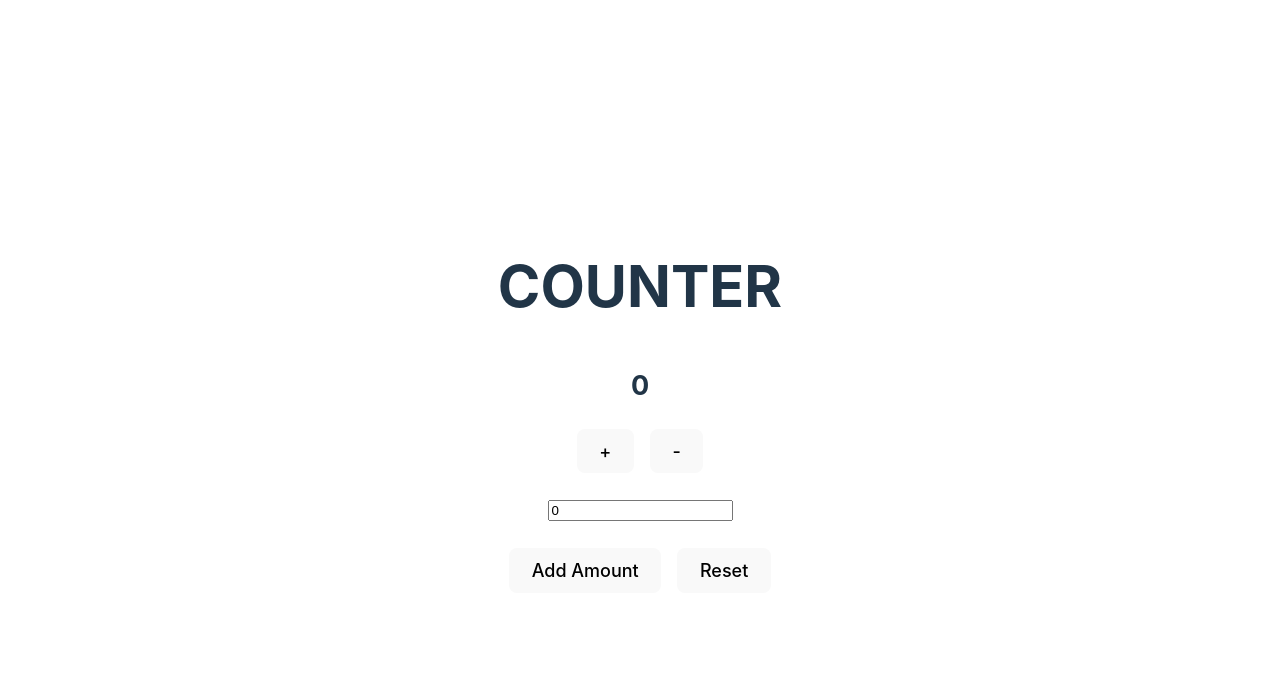
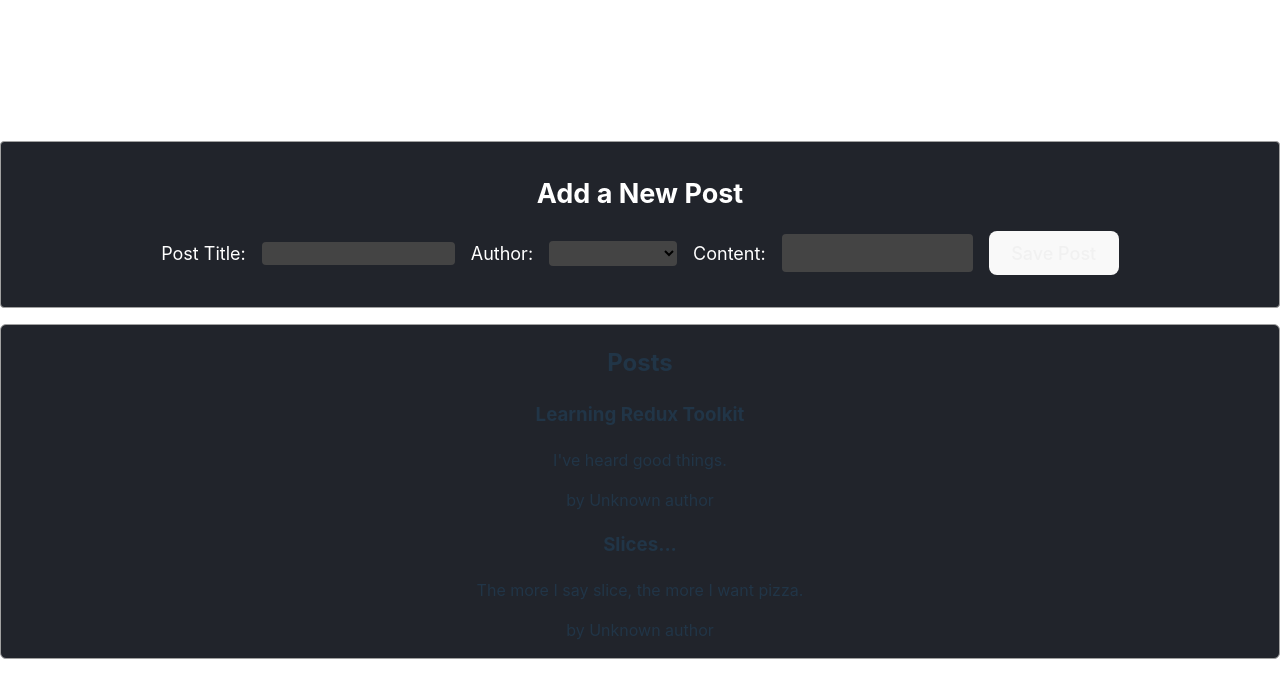
Before and after one commit to daniel-avzaradel/react-redux-toolkit, a React (Vite) app: page / in a window 1280 px wide. Shown: the top 698 px of the page. Built offline with nearby package versions, Linux system fonts and the light colour scheme.

Commit message:
fixing css

```diff
--- a/src/App.css
+++ b/src/App.css
@@ -2,15 +2,9 @@
   max-width: 1280px;
   text-align: center;
   width: 100%;
-  margin: auto;
+  margin: 0 auto;
 }
 
-.logo {
-  height: 6em;
-  padding: 1.5em;
-  will-change: filter;
-  transition: filter 300ms;
-}
 .logo:hover {
   filter: drop-shadow(0 0 2em #646cffaa);
 }
@@ -28,7 +22,17 @@
 }
 
 .App {
+  display: flex;
+  flex-direction: column;
   width: 100%;
+  gap: 1rem;
+  margin: 0 auto;
+  box-sizing: border-box;
+  & > * {
+    border: 1px solid #a1a1a1;
+    border-radius: 6px;
+    background-color: #21242b;
+  }
 }
 
 @media (prefers-reduced-motion: no-preference) {
--- a/src/App.tsx
+++ b/src/App.tsx
@@ -1,10 +1,13 @@
-import Counter from "./features/counter/Counter";
+// import Counter from "./features/counter/Counter";
 import './App.css';
+import AddPostForm from './features/posts/AddPostForm';
+import PostsList from './features/posts/PostsList';
 
 function App() {
   return (
     <main className="App">
-      <Counter />
+      <AddPostForm />
+      <PostsList />
     </main>
   );
 }
--- a/src/app/store.ts
+++ b/src/app/store.ts
@@ -1,14 +1,14 @@
 import { configureStore } from "@reduxjs/toolkit";
 import counterReducer from '../features/counter/counterSlice'
-// import postsReducer from '../features/posts/postsSlice';
-// import usersReducer from '../features/users/usersSlice';
+import postsReducer from '../features/posts/postSlice';
+import usersReducer from '../features/users/usersSlice';
 
 
 export const store = configureStore({
     reducer: {
         count: counterReducer,
-        // posts: postsReducer,
-        // users: usersReducer
+        posts: postsReducer,
+        users: usersReducer
     }
 })
 
--- /dev/null
+++ b/src/features/posts/AddPostForm.tsx
@@ -0,0 +1,74 @@
+import { useState } from "react";
+import { useDispatch, useSelector } from "react-redux";
+
+import { postAdded } from "./postSlice";
+import { selectAllUsers } from "../users/usersSlice";
+import { PostsSection } from "./posts.module";
+
+const AddPostForm = () => {
+
+  const dispatch = useDispatch();
+
+  const [title, setTitle] = useState("");
+  const [content, setContent] = useState("");
+  const [userId, setUserId] = useState("");
+
+  const users = useSelector(selectAllUsers);
+
+  const onTitleChanged = (e: React.ChangeEvent<HTMLInputElement>) =>
+    setTitle(e.target.value);
+  const onContentChanged = (e: React.ChangeEvent<HTMLTextAreaElement>) =>
+    setContent(e.target.value);
+  const onAuthorChanged = (e: React.ChangeEvent<HTMLSelectElement>) =>
+    setUserId(e.target.value);
+
+  const onSavePostClicked = () => {
+    if (title && content) {
+      dispatch(postAdded(title, content, userId));
+      setTitle("");
+      setContent("");
+    }
+  };
+
+  const canSave = Boolean(title) && Boolean(content) && Boolean(userId);
+
+  const usersOptions = users.map(user => {
+    return (
+      <option key={user.id} value={user.id}>
+            {user.name}
+      </option>
+    )
+  })
+
+  return (
+    <PostsSection>
+      <h2>Add a New Post</h2>
+      <form>
+        <label htmlFor="postTitle">Post Title:</label>
+        <input
+          type="text"
+          id="postTitle"
+          name="postTitle"
+          value={title}
+          onChange={onTitleChanged}
+        />
+        <label htmlFor="postAuthor">Author:</label>
+        <select id="postAuthor" value={userId} onChange={onAuthorChanged}>
+          <option value=""></option>
+          {usersOptions}
+        </select>
+        <label htmlFor="postContent">Content:</label>
+        <textarea
+          id="postContent"
+          name="postContent"
+          value={content}
+          onChange={onContentChanged}
+        />
+        <button type="button" onClick={onSavePostClicked} disabled={!canSave}>
+          Save Post
+        </button>
+      </form>
+    </PostsSection>
+  );
+};
+export default AddPostForm;
--- /dev/null
+++ b/src/features/posts/PostAuthor.tsx
@@ -0,0 +1,15 @@
+import { useSelector } from "react-redux";
+import { selectAllUsers } from "../users/usersSlice";
+
+interface PostAuthorProps {
+  userId: string | undefined
+}
+
+const PostAuthor = ({ userId }: PostAuthorProps) => {
+    const users = useSelector(selectAllUsers)
+
+    const author = users.find(user => user.id === userId);
+
+    return <span>by {author ? author.name : 'Unknown author'}</span>
+}
+export default PostAuthor
--- /dev/null
+++ b/src/features/posts/PostsList.tsx
@@ -0,0 +1,26 @@
+import { useSelector } from "react-redux";
+import PostAuthor from "./PostAuthor";
+import { selectAllPosts } from "./postSlice";
+
+const PostsList = () => {
+
+    const posts = useSelector(selectAllPosts)
+
+    const renderedPosts = posts.map(post => (
+        <article key={post.id}>
+            <h3>{post.title}</h3>
+            <p>{post.content.substring(0, 100)}</p>
+            <p className="postCredit">
+                <PostAuthor userId={post.userId} />
+            </p>
+        </article>
+    ))
+
+    return (
+        <section>
+            <h2>Posts</h2>
+            {renderedPosts}
+        </section>
+    )
+}
+export default PostsList
--- /dev/null
+++ b/src/features/posts/postSlice.ts
@@ -0,0 +1,50 @@
+import { createSlice, nanoid, PayloadAction } from "@reduxjs/toolkit";
+import { RootStore } from "../../app/store";
+
+interface PostsState {
+  id: string,
+  title: string,
+  content: string,
+  userId?: string
+}
+
+const initialState: PostsState[] = [
+    {
+        id: '1',
+        title: 'Learning Redux Toolkit',
+        content: "I've heard good things."
+    },
+    {
+        id: '2',
+        title: 'Slices...',
+        content: "The more I say slice, the more I want pizza."
+    }
+]
+
+const postsSlice = createSlice({
+    name: 'posts',
+    initialState,
+    reducers: {
+        postAdded: {
+            reducer: (state, action: PayloadAction<PostsState>) => {
+                state.push(action.payload)
+            },
+            prepare(title, content, userId) {
+                return {
+                    payload: {
+                        id: nanoid(),
+                        title,
+                        content,
+                        userId,
+                    }
+                }
+            }
+        }
+    }
+})
+
+export const selectAllPosts = (state: RootStore) => state.posts;
+
+export const { postAdded } = postsSlice.actions
+
+export default postsSlice.reducer
--- /dev/null
+++ b/src/features/posts/posts.module.ts
@@ -0,0 +1,38 @@
+import styled from "styled-components";
+
+export const PostsSection = styled.section`
+  display: flex;
+  flex-direction: column;
+  align-items: center;
+  justify-content: center;
+  border-radius: 4px;
+  padding: 2rem;
+  width: 100%;
+  box-sizing: border-box;
+  margin: auto;
+  gap: 1rem;
+  font-size: 18px;
+  & > * {
+    display: flex;
+    flex-wrap: wrap;
+    justify-content: center;
+    align-items: center;
+    width: 100%;
+    height: auto;
+    margin: 0 auto;
+    gap: 1rem;
+    box-sizing: border-box;
+    color: #fff;
+    & > button {
+      color: #f1f1f1;
+    }
+    & > input, textarea, select {
+      padding: 4px 8px;
+      border-radius: 4px;
+      outline: none;
+      border: none;
+      background: #444;
+      resize: none;
+    }
+  }
+`
--- /dev/null
+++ b/src/features/users/usersSlice.ts
@@ -0,0 +1,23 @@
+import { createSlice } from "@reduxjs/toolkit";
+import { RootStore } from "../../app/store";
+
+interface UsersSlice {
+  id: string,
+  name: string
+}
+
+const initialState: UsersSlice[] = [
+    { id: '0', name: 'Dude Lebowski' },
+    { id: '1', name: 'Neil Young' },
+    { id: '2', name: 'Dave Gray' }
+]
+
+const usersSlice = createSlice({
+    name: 'users',
+    initialState,
+    reducers: {}
+})
+
+export const selectAllUsers = (state: RootStore) => state.users;
+
+export default usersSlice.reducer
```
